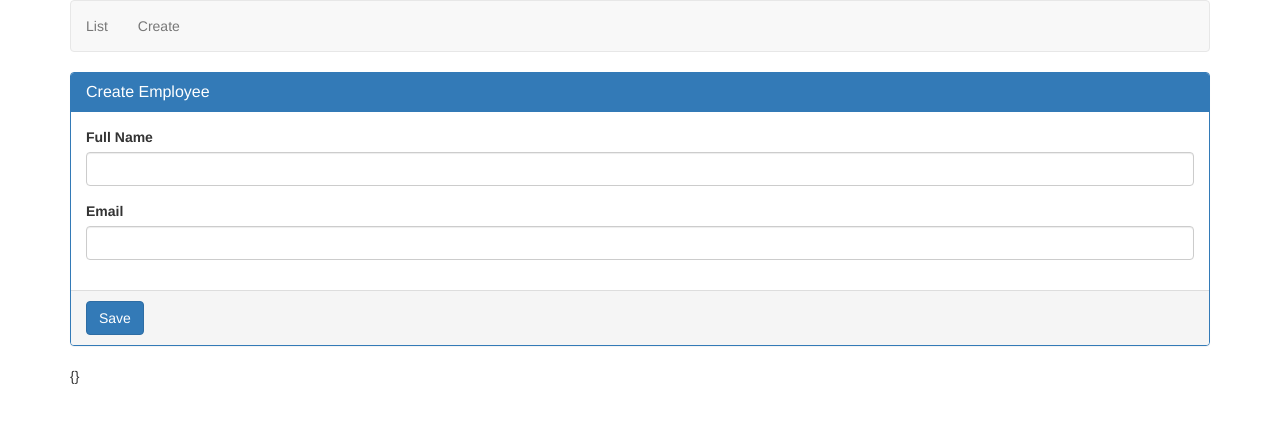
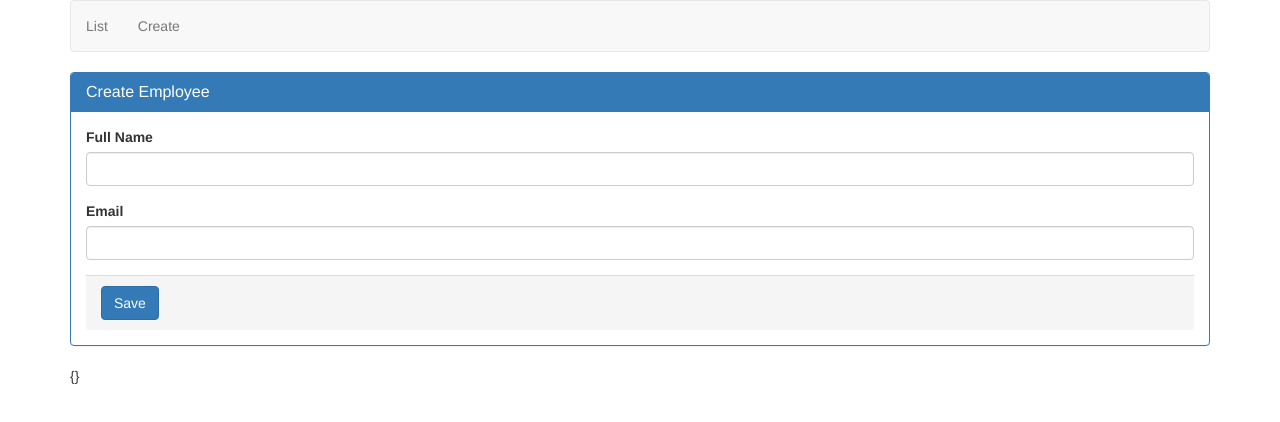
Before and after one commit to trungtrong/Angular-CRUD-Example, an Angular app: page /create in a window 1280 px wide. Shown: the top 422 px of the page. Built offline with nearby package versions, Linux system fonts and the light colour scheme.

Commit message:
editing template of CreateEmployeeComponent

```diff
--- a/src/app/employees/create-employee/create-employee.component.html
+++ b/src/app/employees/create-employee/create-employee.component.html
@@ -15,13 +15,14 @@
               <label for="email">Email</label>
               <input name="email" id="email" type="text"
                      [(ngModel)]="email" class="form-control"/>
-            </div>
+          </div>
+
+          <div class="panel-footer">
+            <button type="submit" class="btn btn-primary">Save</button>
+          </div>
+
         </div>
-
-        <div class="panel-footer">
-          <button type="submit" class="btn btn-primary">Save</button>
-        </div>
-    </div>
+  </div>
 </form>
 
 {{ employeeForm.value | json }}
```
